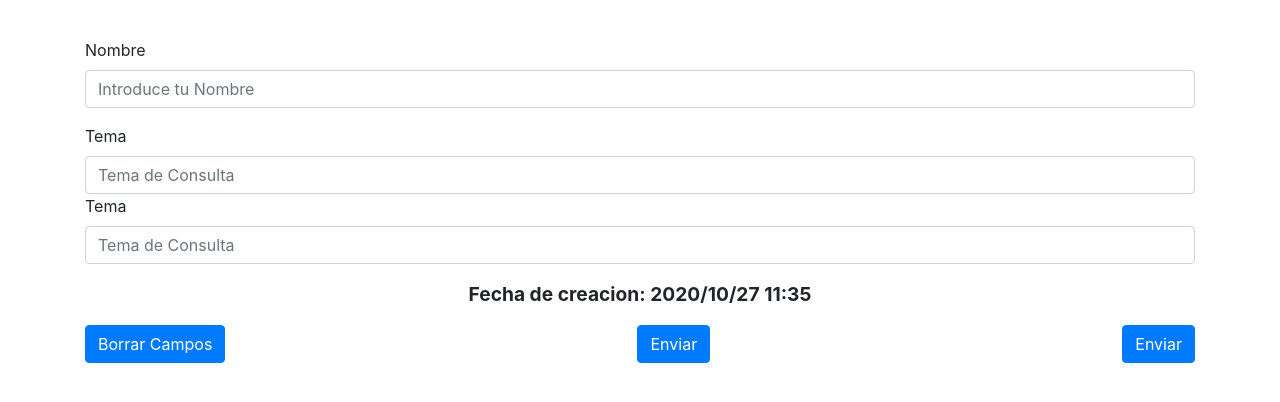
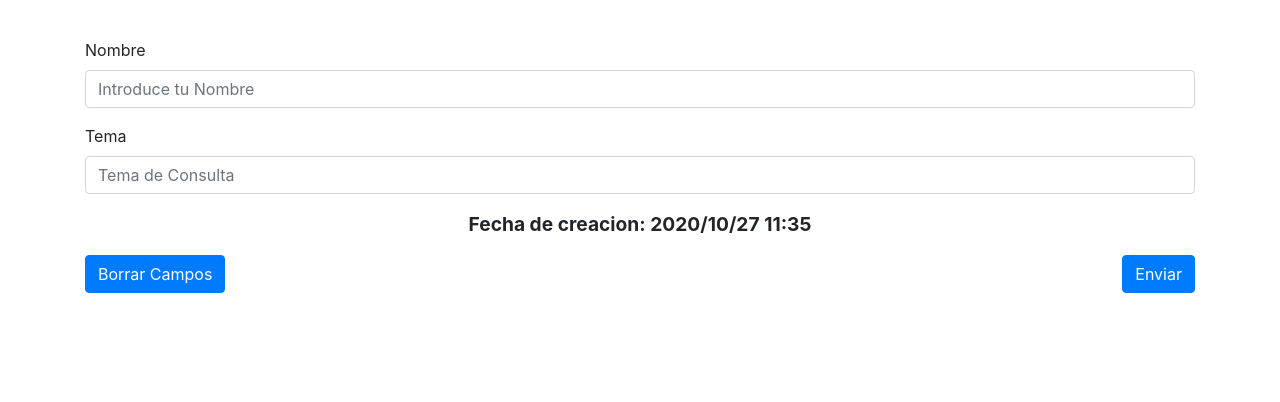
Before and after one commit to Nau-crc/CRUDo-EchoTeam, a PHP site: page /nueva-cita.php in a window 1280 px wide. Shown: the part 166-568 px from the top of the page. Run offline with PHP 8.4, Linux system fonts and the light colour scheme.

Commit message:
fix conflit in nueva-cita

```diff
--- a/nueva-cita.php
+++ b/nueva-cita.php
@@ -31,8 +31,6 @@ require("src/CrearCita.php");
             <div class="form-group">
                 <label name="temaProblema for=" tema">Tema</label>
                 <input type="text" name="temaProblema" class="form-control" placeholder="Tema de Consulta" aria-label="tema de consulta" aria-describedby="basic-addon1">
-                <label name="temaProblema" for="tema">Tema</label>
-                <input type="text" class="form-control" placeholder="Tema de Consulta" aria-label="tema de consulta" aria-describedby="basic-addon1" name="temaProblema">
 
             </div>
             <?php
@@ -42,7 +40,6 @@ require("src/CrearCita.php");
             <div class="form-group" id="buttons">
                 <button type="reset" class="btn btn-primary">Borrar Campos</button>
                 <button type="submit" value="nueva-cita" class="btn btn-primary">Enviar</button>
-                <button type="submit" value="Crear" class="btn btn-primary">Enviar</button>
             </div>
         </form>
     </main>
```
